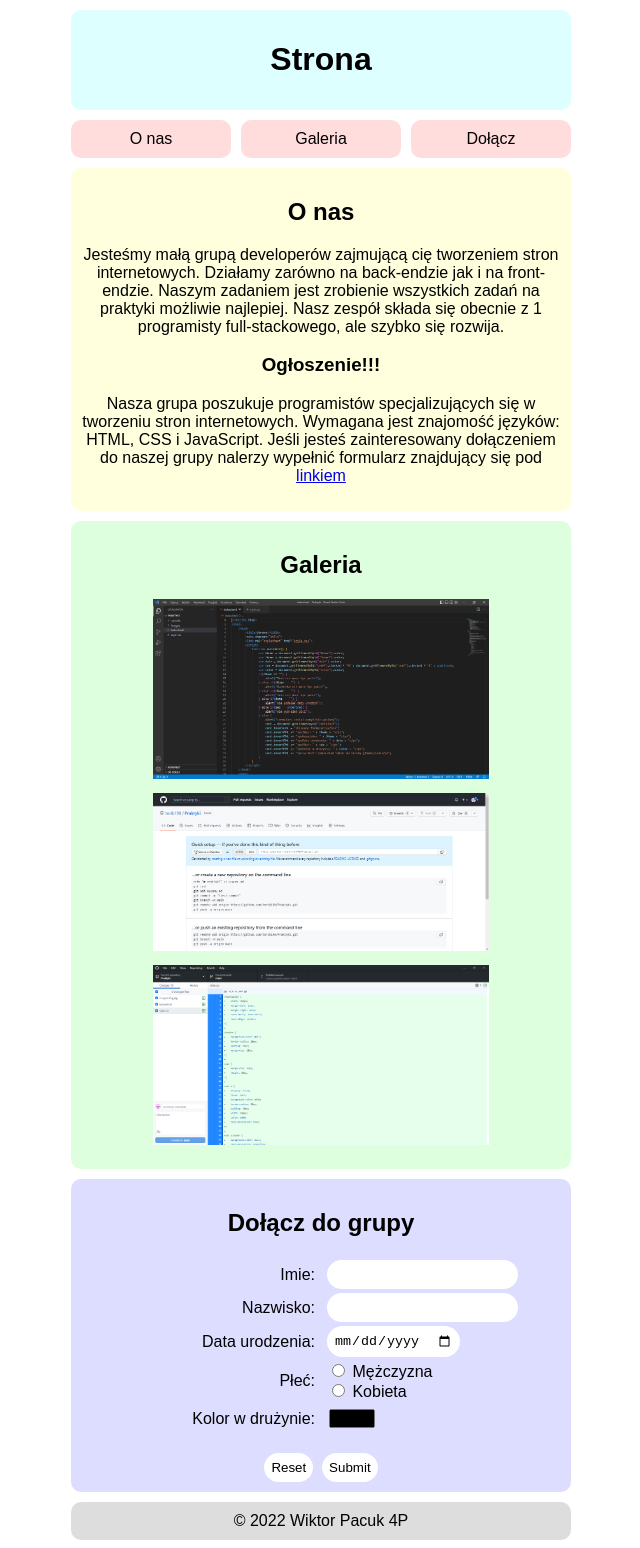
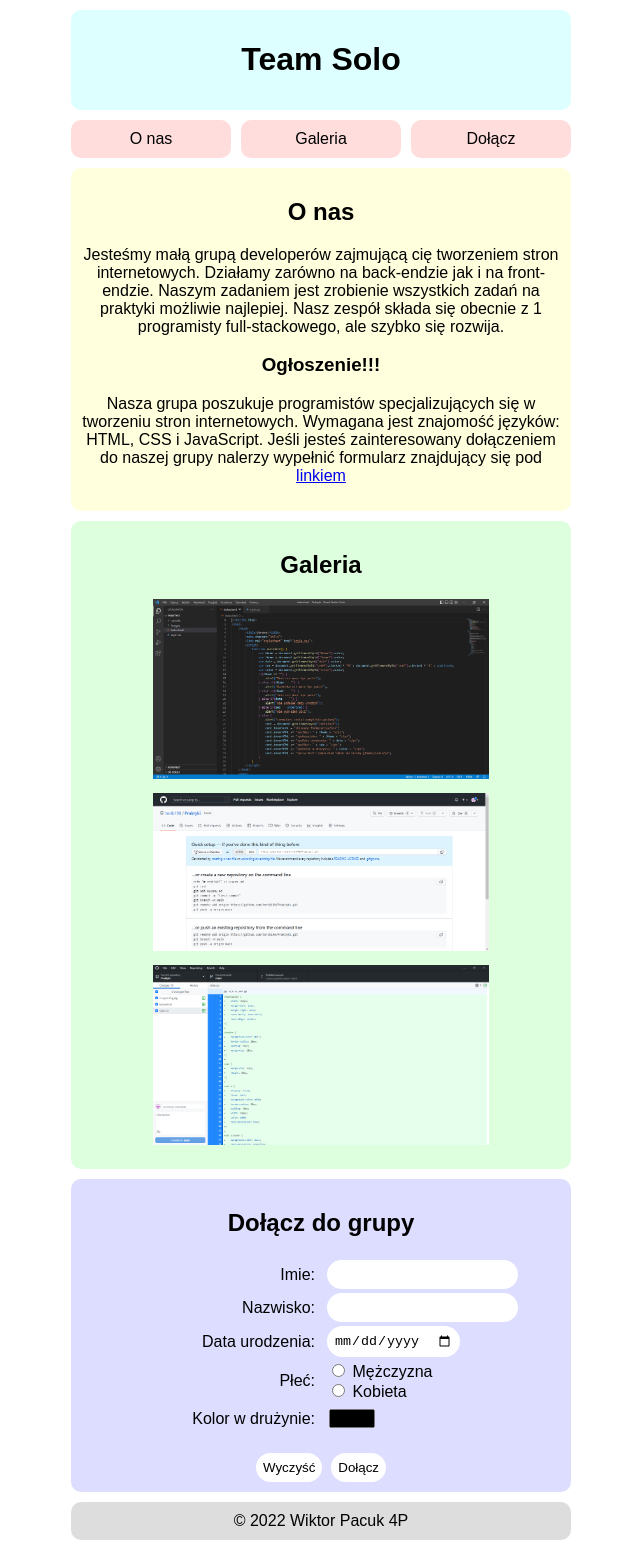
Before and after one commit to torik190/Praktyki, a plain HTML site: page index.html in a window 1280 px wide. Shown: the whole page, without its empty margins (319-959 px from the left). Drawn offline with Linux system fonts and the light colour scheme.

Commit message:
Poprawki w index.html

```diff
--- a/index.html
+++ b/index.html
@@ -1,7 +1,7 @@
 <!DOCTYPE html>
 <html>
     <head>
-        <title>Strona</title>
+        <title>Team Solo</title>
         <meta charset="utf-8">
         <link rel="stylesheet" href="style.css">
         <script>
@@ -19,6 +19,8 @@
                     alert("Imie nie może być puste");
                 } else if(date == "") {
                     alert("Nie podałeś daty urodzin");
+                } else if(Date.now() - Date.parse(date) < 0) {
+                    alert("Nie możegłeś urodzić się w przyszłości");
                 } else if(sex == undefined) {
                     alert("Nie wybrałeś płci");
                 } else {
@@ -38,7 +40,7 @@
     <body>
         <div id="container">
             <header>
-                <h1>Strona</h1>
+                <h1>Team Solo</h1>
             </header>
             <nav>
                 <a href="#about" style="margin-right: 10px">O nas</a>
@@ -97,7 +99,7 @@
                             <input type="color" id="color" style="padding: 0; background-color: #0000;">
                         </td></tr>
                     </table><br>
-                    <input type="reset">&nbsp;&nbsp;<input type="submit" onclick="validate()">
+                    <input type="reset" value="Wyczyść">&nbsp;&nbsp;<input type="submit" value="Dołącz" onclick="validate()">
                 </form>
             </section>
             <footer>
```
